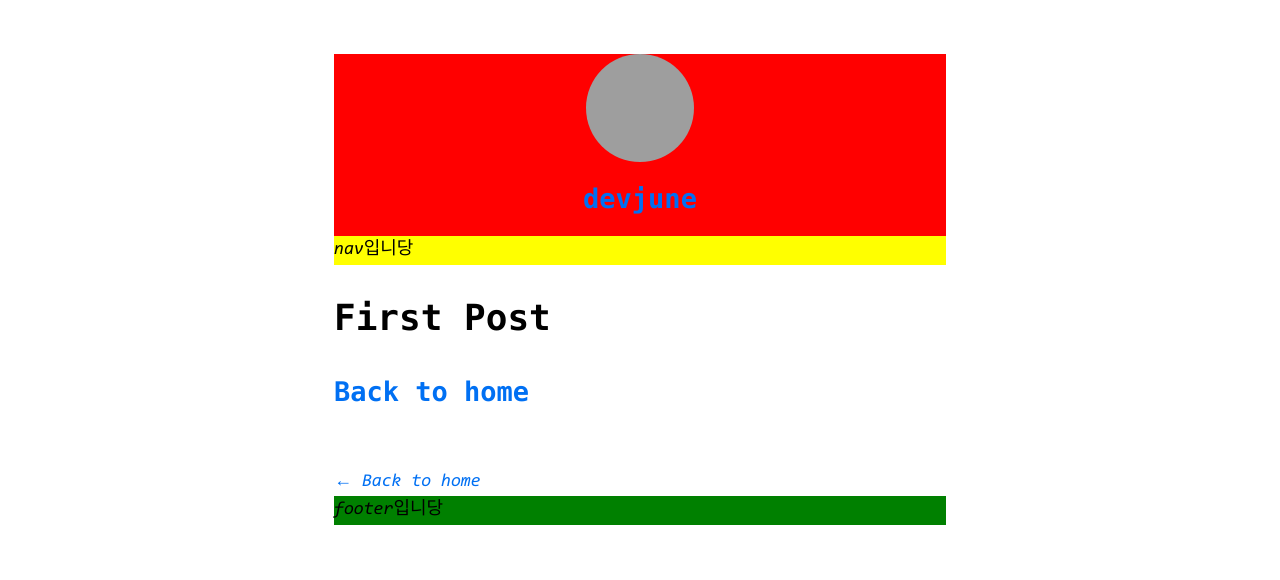
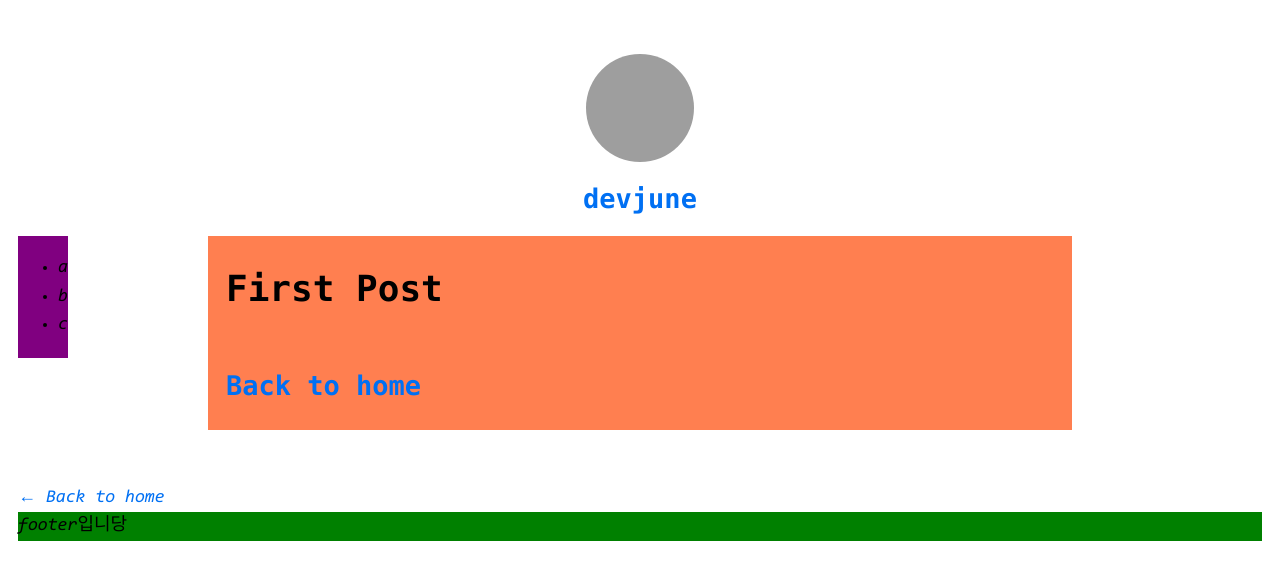
Before and after one commit to lawiparadise/nextjs-blog, a Next.js app: page /posts/first-post in a window 1280 px wide. Shown: the top 580 px of the page. Built offline with nearby package versions, Linux system fonts and the light colour scheme; grey boxes are pictures that could not be loaded.

Commit message:
css fix for nav ing

```diff
--- a/components/layout.js
+++ b/components/layout.js
@@ -1,7 +1,7 @@
 import styles from './layout.module.css' // CSS import해주고
+import utilStyles from '../styles/utils.module.css'
 import Head from "next/head";
 import Image from "next/image";
-import utilStyles from '../styles/utils.module.css'
 import Link from "next/link";
 
 const name = 'devjune'
@@ -40,6 +40,11 @@ export default function Layout({children, home}) { // Layout태그 만들어 줌
                             alt={name}
                         />
                         <h1 className={utilStyles.heading2Xl}>{name}</h1>
+                        <p className={utilStyles.headingMd}>while :&nbsp;
+                            <span className={utilStyles.pointESC} style={{"backgroundSize":"40px"}}>E</span>at&nbsp;
+                            <span className={utilStyles.pointESC} style={{"backgroundSize":"40px"}}>S</span>leep&nbsp;
+                            <span className={utilStyles.pointESC} style={{"backgroundSize":"40px"}}>C</span>ode&nbsp;
+                        </p>
                     </>
                 ) : (
                     <>
@@ -63,8 +68,15 @@ export default function Layout({children, home}) { // Layout태그 만들어 줌
                     </>
                 )}
             </header>
-            <nav className={styles.nav}>nav입니당</nav>
-            <main>{children}</main>
+            <nav className={styles.nav_pc}>기본 내브</nav>
+            <nav className={styles.nav}>
+                <ul>
+                    <li>a</li>
+                    <li>b</li>
+                    <li>c</li>
+                </ul>
+            </nav>
+            <main className={styles.main}>{children}</main>
             {!home && (
                 <div className={styles.backToHome}>
                     <Link href="/">
--- a/components/layout.module.css
+++ b/components/layout.module.css
@@ -1,27 +1,44 @@
 /*특정 사용자 정의 태그(Layout)에 적용할 CSS모음집 */
 
 .container {
-    max-width: 36rem;
+    max-width: 80rem;
     padding: 0 1rem;
     margin: 3rem auto 6rem;
     /*background-color: yellow;*/
 }
 
 .header {
-    background-color: red;
+    /*background-color: blue;*/
     display: flex;
     flex-direction: column;
     align-items: center;
 }
 
-.nav{
-    background-color: yellow;
+.nav_pc {
+    display: none;
+    margin: 0 auto;
+    max-width: 48rem;
+    background-color: purple;
+}
+
+.nav {
+    background-color: purple;
+    position: absolute;
+}
+
+.main {
+    margin: 0 auto;
+    padding: 0 1rem;
+    max-width: 48rem;
+    background-color: coral;
+    display: flex;
+    flex-direction: column;
 }
 
 .backToHome {
     margin: 3rem 0 0;
 }
 
-.footer{
+.footer {
     background-color: green;
 }
--- a/styles/utils.module.css
+++ b/styles/utils.module.css
@@ -3,7 +3,7 @@
     line-height: 1.2;
     font-weight: 800;
     letter-spacing: -0.05rem;
-    margin: 1rem 0;
+    margin: 1rem 0 0 0;
 }
 
 .headingXl {
@@ -23,6 +23,7 @@
 .headingMd {
     font-size: 1.2rem;
     line-height: 1.5;
+    margin: 0.5rem 0;
 }
 
 .borderCircle {
@@ -50,3 +51,14 @@
 .lightText {
     color: #666;
 }
+
+.pointESC {
+    -webkit-text-fill-color: transparent;
+    color: coral;
+    background-image: url('/images/rainbow2.jpeg');
+    -webkit-background-clip: text;
+    background-clip: text;
+    background-size: 1em;
+    font-size: 1em;
+    font-weight: bold;
+}
```
Also changed, not shown: pages/index.js (+1 -11 lines), public/posts/css/css-1.md (added, +11 -0 lines), styles/index.module.css (deleted, +0 -10 lines).
